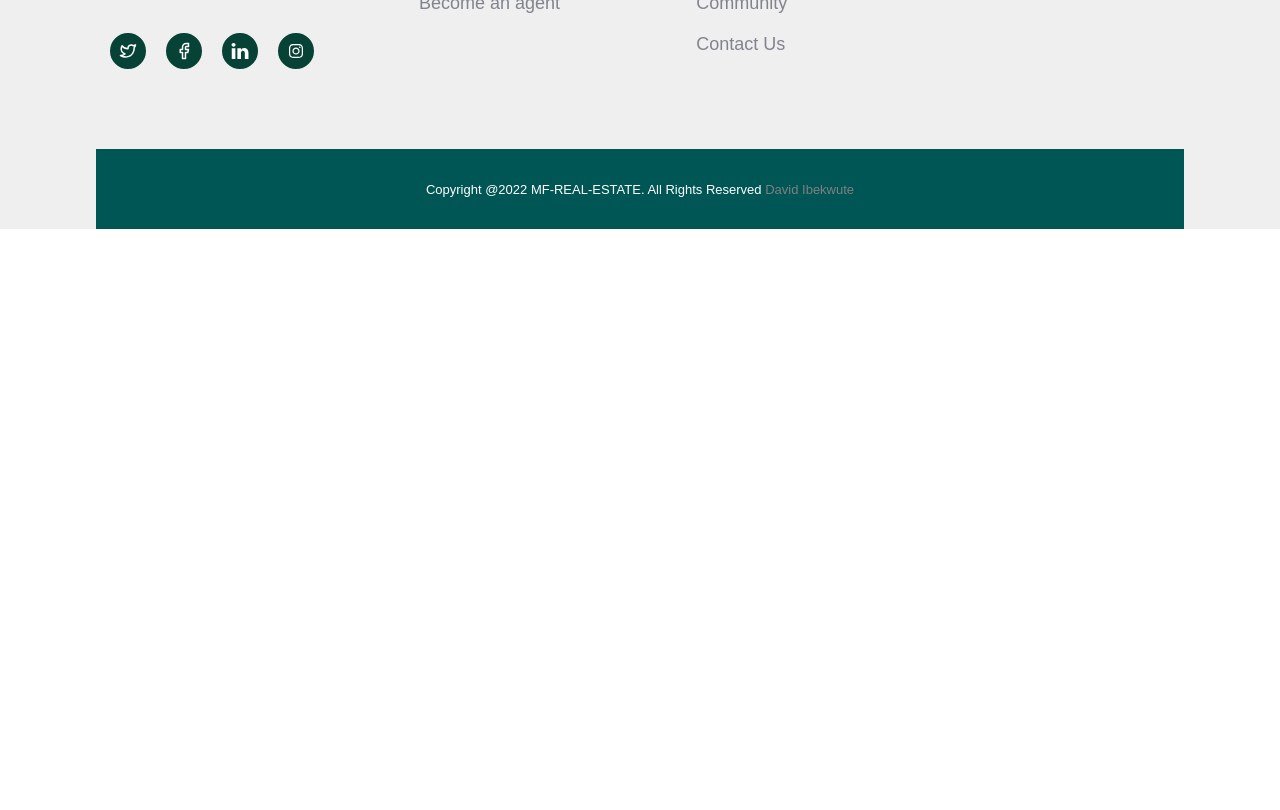
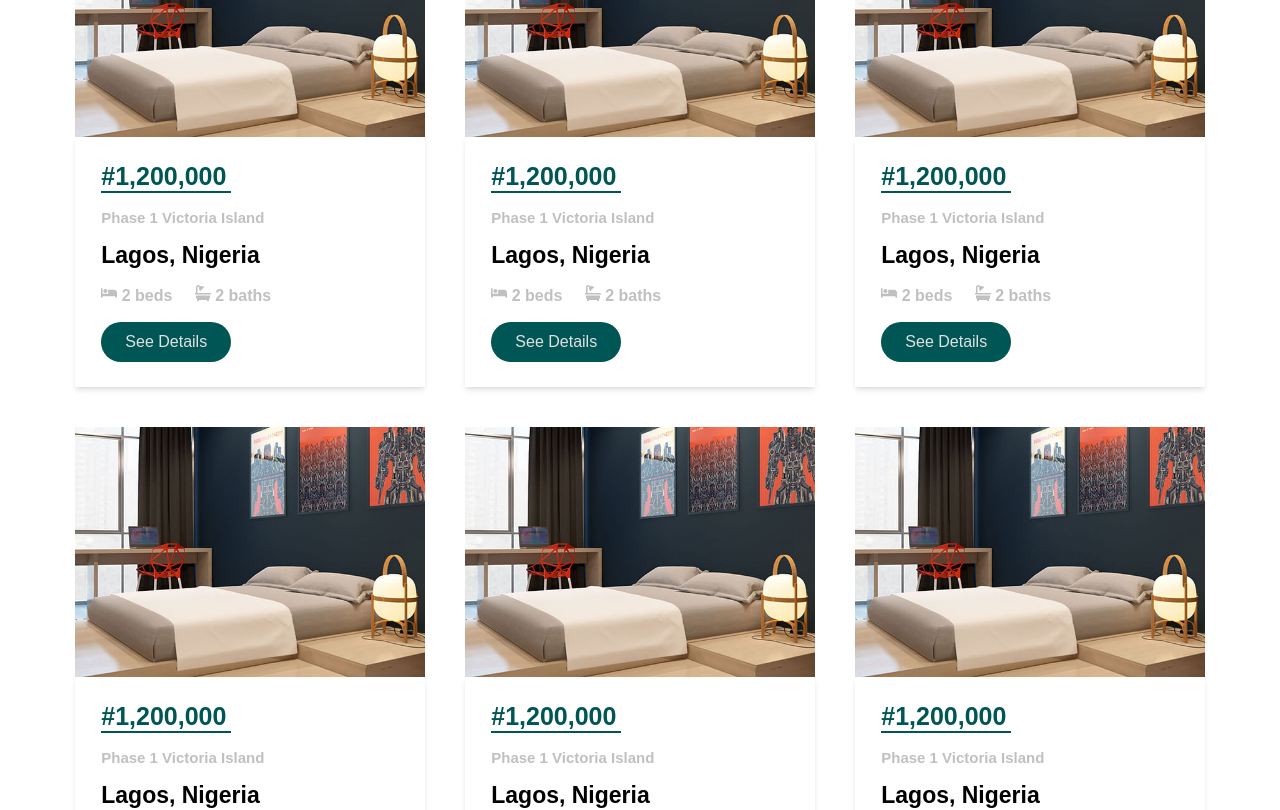
Before and after one commit to dev-sylv/Clientside-RealEstate, a React (Create React App) app: page /all-properties in a window 1280 px wide. Shown: the part 1580-2390 px from the top of the page. Before the commit the page ends 1809 px from the top, so only its background shows below. Built offline with nearby package versions, Linux system fonts and the light colour scheme.

Commit message:
saved property page

```diff
--- a/src/Components/AllProperties/FeaturedProperties.tsx
+++ b/src/Components/AllProperties/FeaturedProperties.tsx
@@ -3,12 +3,12 @@ import styled from 'styled-components';
 import Slider from 'react-slick';
 import "slick-carousel/slick/slick.css";
 import "slick-carousel/slick/slick-theme.css";
-import img1 from "../../Assets/sylvia1.jpg"
-import img2 from "../../Assets/sylvia2.jpg"
-import img3 from "../../Assets/sylvia3.jpg"
-import img4 from "../../Assets/sylvia5.jpg"
-import img5 from "../../Assets/sylvia7.jpg"
-import img6 from "../../Assets/house3.jpg"
+import img1 from "../Assets/sylvia1.jpg"
+import img2 from "../Assets/sylvia2.jpg"
+import img3 from "../Assets/sylvia3.jpg"
+import img4 from "../Assets/sylvia5.jpg"
+import img5 from "../Assets/sylvia7.jpg"
+import img6 from "../Assets/house3.jpg"
 import { Link } from 'react-router-dom';
 import HouseCard from '../HomeScreen/Properties/HouseCard';
 
@@ -29,8 +29,7 @@ const FeaturedProperties = () => {
         <Container>
             <Wrapper>
                 <Properties>
-                    Popular Properties
-                    <Button to="/all-properties">View all Properties</Button>
+                    <h2>Featured Properties</h2>
                 </Properties>
                 <Slider {...settings}>
                     <div>
@@ -118,46 +117,9 @@ const Properties = styled.div`
     display: flex;
     width: 100%;
     padding: 10px 0px 10px 0px;
-    justify-content: space-between;
+    justify-content: center;
+    align-items: center;
     color: #005555;
     font-size: 30px;
     font-weight: bold;
 `;
-const Movement = styled.div`
-    width: 75px;
-    height: 35px;
-    background-color: #DADFE5;
-    font-size: 15px;
-    border-radius: 30px;
-    font-weight: bold;
-    display: flex;
-    justify-content: center;
-    align-items: center;
-    color: #005555;
-    cursor: pointer;
-    transition: all 350ms;
-    :hover{
-        background-color: #005555;
-        color: #DADFE5;
-    }
-`;
-const Button = styled(Link)`
-text-decoration: none;
-  width: 200px;
-  height: 50px;
-  border-radius: 30px;
-  background-color: #005555;
-  color: silver;
-  display: flex;
-  justify-content: center;
-  align-items: center;
-  cursor: pointer;
-  font-size: 18px;
-  font-weight: lighter;
-  transition: all 350ms;
-  :hover{
-    transform: scale(1.05);
-    box-shadow: rgba(0, 0, 0, 0.1) 0px 1px 3px 0px, rgba(0, 0, 0, 0.06) 0px 1px 2px 0px;
-  }
-
-`
--- /dev/null
+++ b/src/Components/AllProperties/HouseGallery.tsx
@@ -0,0 +1,83 @@
+import React from 'react'
+import styled from 'styled-components';
+import HouseCard from '../HomeScreen/Properties/HouseCard';
+import img1 from "../Assets/img-2.jpg"
+
+const HouseGallery = () => {
+  return (
+    <div>
+        <Container>
+            <Wrapper>
+                <HouseCard
+                        img ={img1}
+                        price = "#1,200,000"
+                        address='Phase 1 Victoria Island'
+                        country='Lagos, Nigeria'
+                        beds='2'
+                        baths='2'
+                 />
+                <HouseCard
+                        img ={img1}
+                        price = "#1,200,000"
+                        address='Phase 1 Victoria Island'
+                        country='Lagos, Nigeria'
+                        beds='2'
+                        baths='2'
+                 />
+                <HouseCard
+                        img ={img1}
+                        price = "#1,200,000"
+                        address='Phase 1 Victoria Island'
+                        country='Lagos, Nigeria'
+                        beds='2'
+                        baths='2'
+                 />
+                <HouseCard
+                        img ={img1}
+                        price = "#1,200,000"
+                        address='Phase 1 Victoria Island'
+                        country='Lagos, Nigeria'
+                        beds='2'
+                        baths='2'
+                 />
+                <HouseCard
+                        img ={img1}
+                        price = "#1,200,000"
+                        address='Phase 1 Victoria Island'
+                        country='Lagos, Nigeria'
+                        beds='2'
+                        baths='2'
+                 />
+                <HouseCard
+                        img ={img1}
+                        price = "#1,200,000"
+                        address='Phase 1 Victoria Island'
+                        country='Lagos, Nigeria'
+                        beds='2'
+                        baths='2'
+                 />
+            </Wrapper>
+        </Container>
+    </div>
+  )
+}
+
+export default HouseGallery;
+
+const Container = styled.div`
+    width: 100%;
+    padding: 20px 0px 40px 0px;
+    background-color: white;
+    display: flex;
+    align-items: center;
+    justify-content: center;
+`;
+const Wrapper = styled.div`
+     width: 95%;
+    padding: 20px 0px 20px 0px;
+    /* background-color: red; */
+    display: flex;
+    flex-wrap: wrap;
+    align-items: center;
+    justify-content: center;
+`;
--- a/src/Components/AllProperties/Properties.tsx
+++ b/src/Components/AllProperties/Properties.tsx
@@ -1,12 +1,14 @@
 import React from 'react'
 import Hero from '../AllProperties/Hero'
 import FeaturedProperties from './FeaturedProperties'
+import HouseGallery from './HouseGallery'
 
 const Properties = () => {
   return (
     <div>
       <Hero />
       <FeaturedProperties />
+      <HouseGallery />
     </div>
   )
 }
--- /dev/null
+++ b/src/Components/Services/Hero.tsx
@@ -0,0 +1,51 @@
+import React from 'react'
+import styled from 'styled-components';
+import hero from "../Assets/neche2.jpg";
+
+const Hero = () => {
+  return (
+    <div>
+        <Container>
+            <Wrapper>
+                <h1>Services</h1>
+                <p><a href="/">Home</a> / Services</p>
+            </Wrapper>
+        </Container>
+    </div>
+  )
+}
+
+export default Hero;
+
+const Container = styled.div`
+    width: 100%;
+    height: calc(80vh - 70px);
+    display: flex;
+    align-items: center;
+    justify-content: center;
+    background-color: red;
+    background-image: url(${hero});
+    background-position: center;
+    background-size: cover;
+    background-repeat: no-repeat;
+    color: white;
+    position: relative;
+    ::before{
+        content: "";
+        width: 100%;
+        height: calc(80vh - 70px);
+        background-color: rgba(0, 0, 0, 0.7);
+        position: absolute;
+    }
+`;
+const Wrapper = styled.div`
+    z-index: 2;
+    text-align: center;
+    a{
+        text-decoration: none;
+        color: white;
+    }
+    p{
+        color: grey;
+    }
+`;
--- a/src/Components/Services/Services.tsx
+++ b/src/Components/Services/Services.tsx
@@ -1,8 +1,11 @@
 import React from 'react'
+import Hero from './Hero'
 
 const Services = () => {
   return (
-    <div>Services</div>
+    <div>
+      <Hero />
+    </div>
   )
 }
 
```
